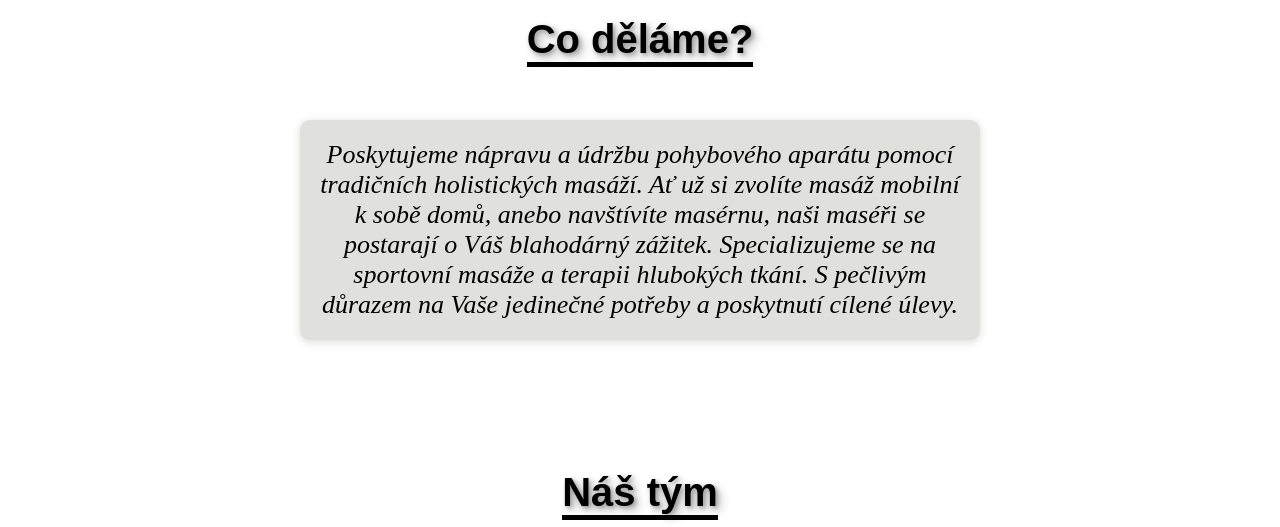
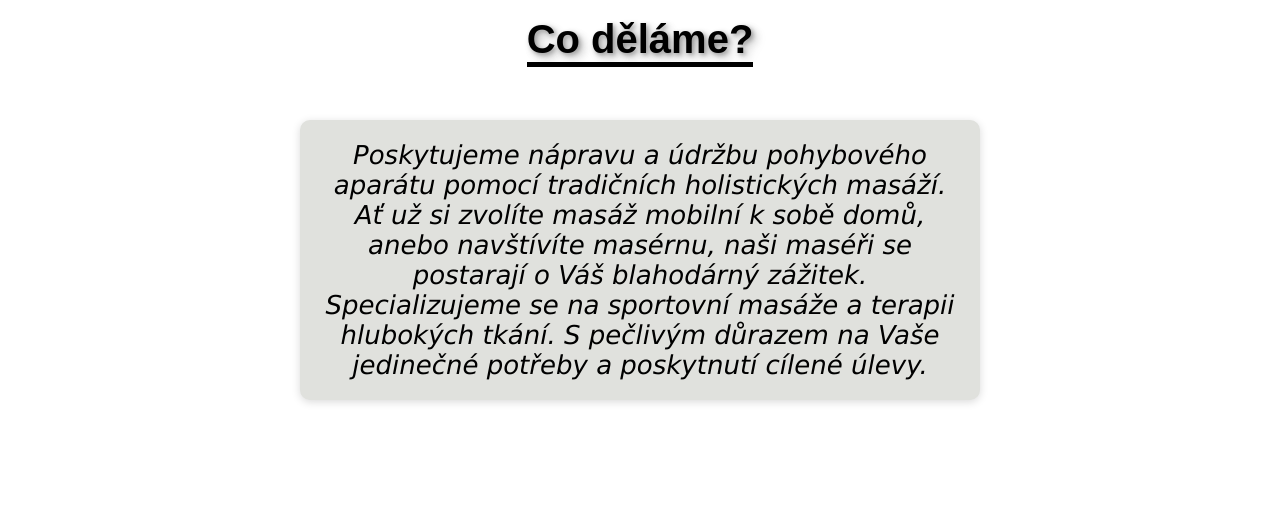
Before and after one commit to KilingHero/Rauf-Project, a website: page index.html in a window 1280 px wide. Shown: the part 973-1500 px from the top of the page. Drawn offline with Linux system fonts and the light colour scheme; a web font is replaced by a local one.

Commit message:
zmena stylu

```diff
--- a/style.css
+++ b/style.css
@@ -238,6 +238,8 @@ nav ul li a.rezervace {
 
 
 .text {
+  font-family: "Lucida Sans", "Lucida Sans Regular", sans-serif;
+  font-style: italic;
   width: 50%;
   margin: 20px auto;
   font-style: italic;
```
